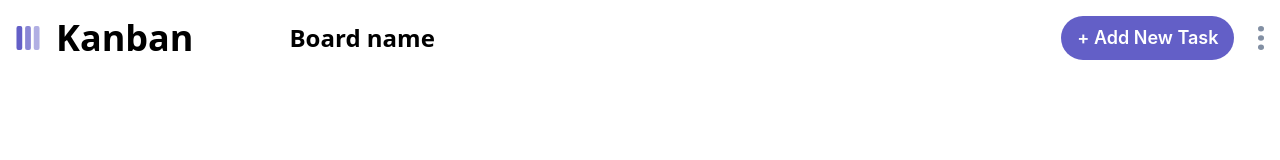
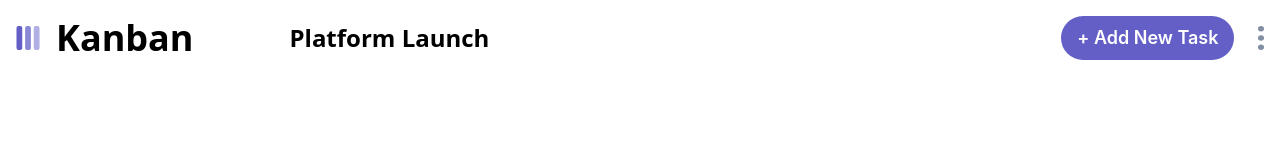
Before and after one commit to Giioz/kanban-task-managment, a React (Vite) app: page / in a window 1280 px wide. Shown: the top 160 px of the page. Built offline with nearby package versions, Linux system fonts and the light colour scheme.

Commit message:
feat: board modal&dynamic board name

```diff
--- a/src/components/Header.tsx
+++ b/src/components/Header.tsx
@@ -1,5 +1,8 @@
 // states
 import { useState } from 'react'
+
+// interfaces
+import boardInterface from '../interfaces/boardInterface'
 
 // image svgs
 import iconDown from '../assets/dropdown.svg'
@@ -9,9 +12,17 @@ import plus from '../assets/+.svg'
 import dots from '../assets/dots.svg'
 // components
 import { HeaderDropdown } from './HeaderDropdown'
+import { AddEditBoardModal } from '../modals/AddEditBoardModal'
+import { useDispatch, useSelector } from 'react-redux'
 
-export const Header = () => {
-    const [openDropdown, setDropdown] = useState(false);
+export const Header = ({boardModelOpen, setBoardModelOpen}:any) => {
+  const dispatch = useDispatch()
+
+  const [openDropdown, setDropdown] = useState(false);
+  const [boardType, setBoardType] = useState('add')
+
+  const boards = useSelector((state:boardInterface) => state.boards)
+  const board = boards.find( board => board.isActive)
   return (
     <div className='p-4 fixed left-0 right-0 bg-white dark:bg-[#2b2c37] z-50'>
         <header className='flex justify-between dark:text-white items-center'>
@@ -20,7 +31,7 @@ export const Header = () => {
                 <img className='h-6 w-6' src={logo} alt="" />
                 <h3 className='hidden md:inline-block font-bold font-sans md:text-4xl'>Kanban</h3>
                 <div className='flex items-center space-x-2'>
-                    <h3 className='max-w-[200px] md:text-2xl text-xl font-bold md:ml-20 font-sans'>Board name</h3>
+                    <h3 className='max-w-[200px] md:text-2xl text-xl font-bold md:ml-20 font-sans'>{board?.name}</h3>
                     <div className='h-4 flex items-center' onClick={() => setDropdown(state => !state)}>
                         <img className='md:hidden' src={openDropdown ? iconUp : iconDown} alt="" />
                     </div>
@@ -41,7 +52,11 @@ export const Header = () => {
 
         </header>
 
-        {openDropdown && <HeaderDropdown setDropdown={setDropdown}/>}
+        {openDropdown && <HeaderDropdown setDropdown={setDropdown} setBoardModelOpen={setBoardModelOpen}/>}
+
+        {
+            boardModelOpen && <AddEditBoardModal type={boardType} setBoardModelOpen={setBoardModelOpen} setDropDown={setDropdown}/>
+        }
     </div>
 
   )
```
